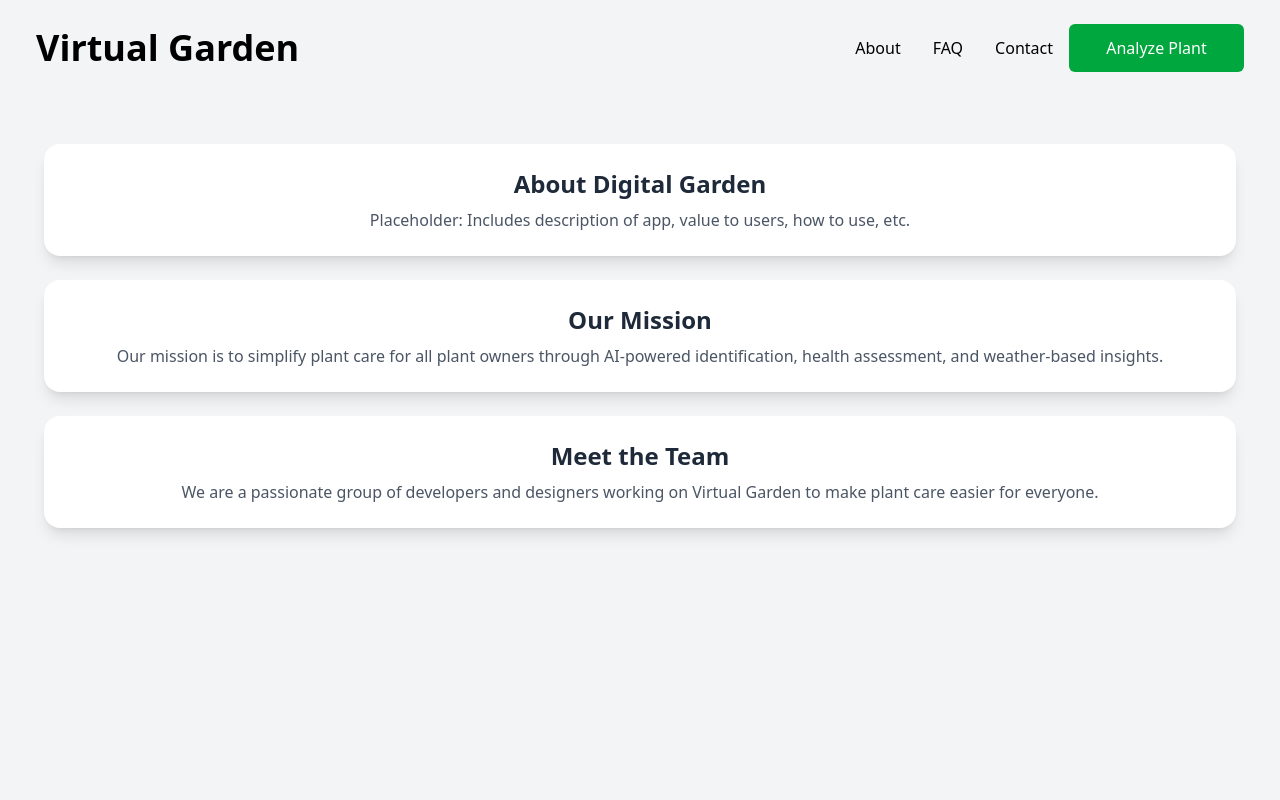
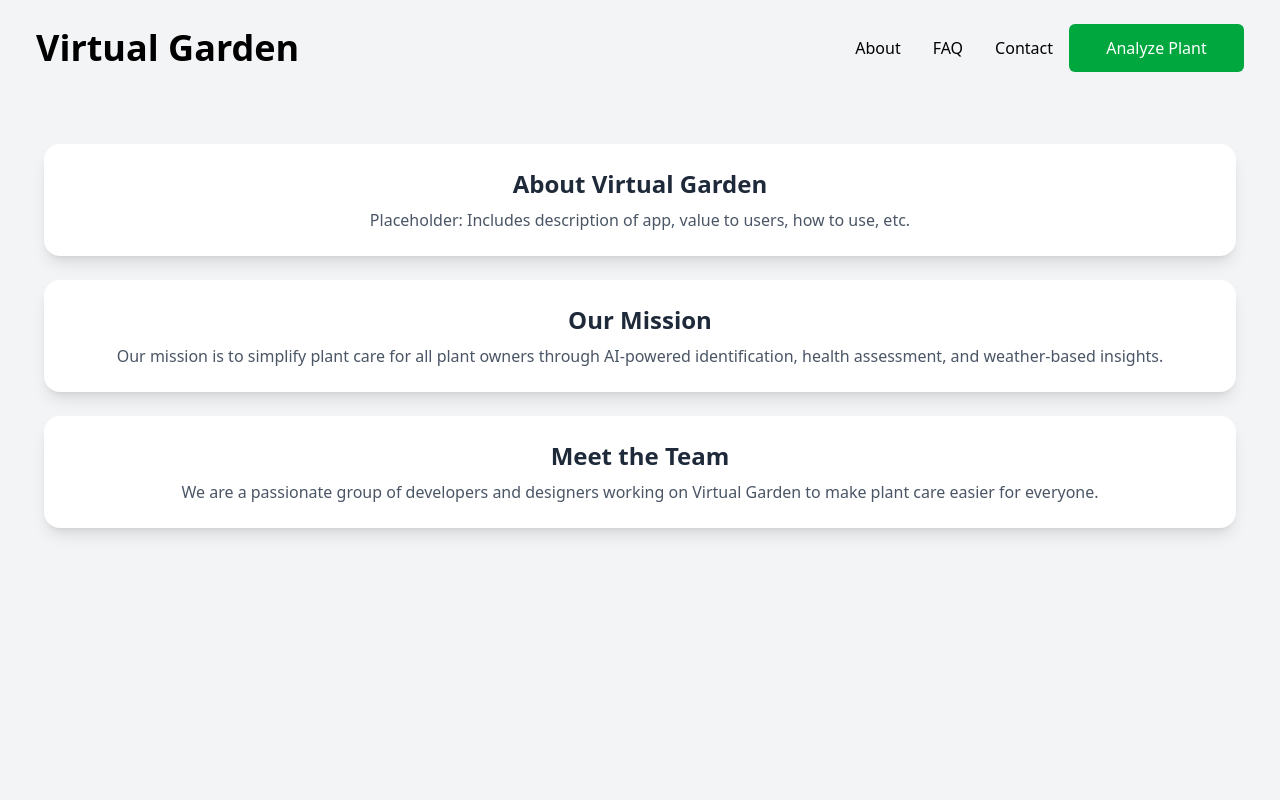
Before and after one commit to CMPT-276-SPRING-2025/final-project-22-vines, a React (Vite) app in the folder app/: page /About in a window 1280 px wide. Shown: the top 800 px of the page. Built offline with nearby package versions, Linux system fonts and the light colour scheme; no server answers.

Commit message:
Tweaked Upload page style

```diff
--- a/app/src/pages/About.jsx
+++ b/app/src/pages/About.jsx
@@ -8,7 +8,7 @@
         <Navbar />
         <div className="md:text-center max-w-[1240px] mx-auto px-6 py-12">
             <div className="bg-white p-6 rounded-2xl shadow-lg mb-6">
-                <h2 className="text-2xl font-semibold text-gray-800">About Digital Garden</h2>
+                <h2 className="text-2xl font-semibold text-gray-800">About Virtual Garden</h2>
                 <p className="text-gray-600 mt-2">
                 Placeholder: Includes description of app, value to users, how to use, etc.
                 </p>
--- a/app/src/pages/Upload.css
+++ b/app/src/pages/Upload.css
@@ -17,12 +17,7 @@
 
 .upload-container h1 {
   font-size: 32px;
-  margin-bottom: 20px;
-  color: #333;
-}
-
-.upload-container h2 {
-  font-size: 28px;
+  font-weight: bold;
   margin-bottom: 20px;
   color: #333;
 }
@@ -285,7 +280,7 @@
 }
 
 .weather-inline h4 {
-  color: #2E7D32;
+  color: #333;
   font-size: 22px;
   font-weight: bold;
   margin-top: 0;
@@ -380,7 +375,7 @@
 }
 
 .forecast-inline h4 {
-  color: #2E7D32;
+  color: #333;
   font-size: 22px;
   font-weight: bold;
   margin-top: 0;
--- a/app/src/pages/Upload.jsx
+++ b/app/src/pages/Upload.jsx
@@ -415,7 +415,7 @@
       <div className="upload-page">
         {!loading && !plantInfo && (
           <div className="upload-container">
-            <h1>Digital Garden</h1>
+            <h1>Analyze Your Plant</h1>
             <div
               className={`upload-area ${previewUrl ? 'with-preview' : ''}`}
               onDragOver={handleDragOver}
@@ -461,7 +461,7 @@
 
       {loading && (
         <div className="upload-container">
-          <h2>Upload Photo Of Plant</h2>
+          <h1>Analyze Your Plant</h1>
           {previewUrl && <img src={previewUrl} alt="Preview" className="preview-image" />}
           <div className="analyzing-container">
             <div className="analyzing-text">Analyzing...</div>
```
